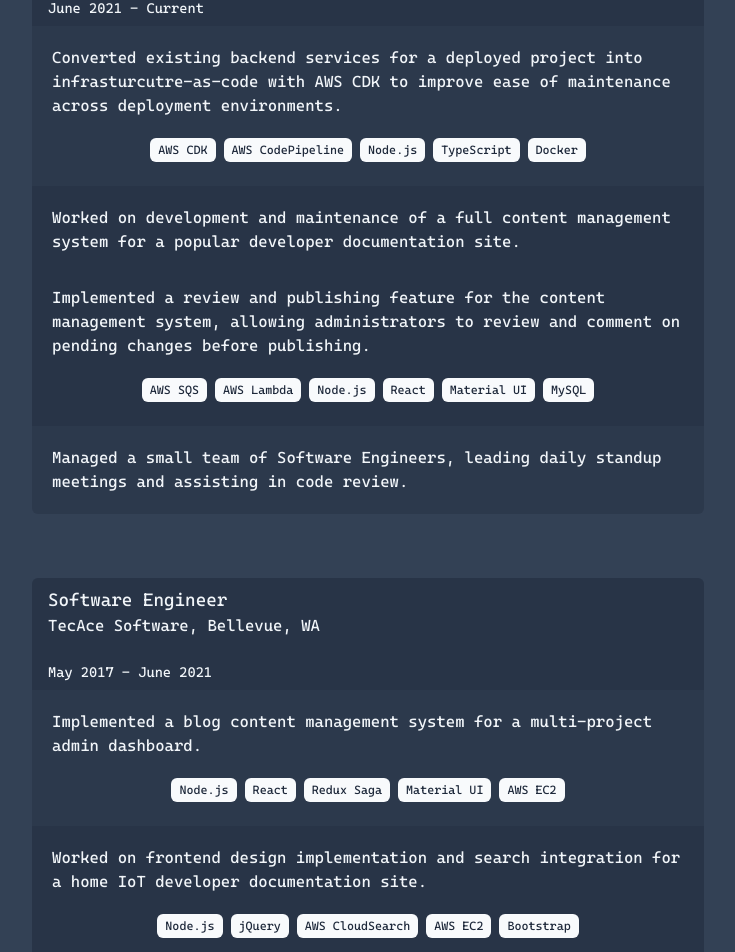
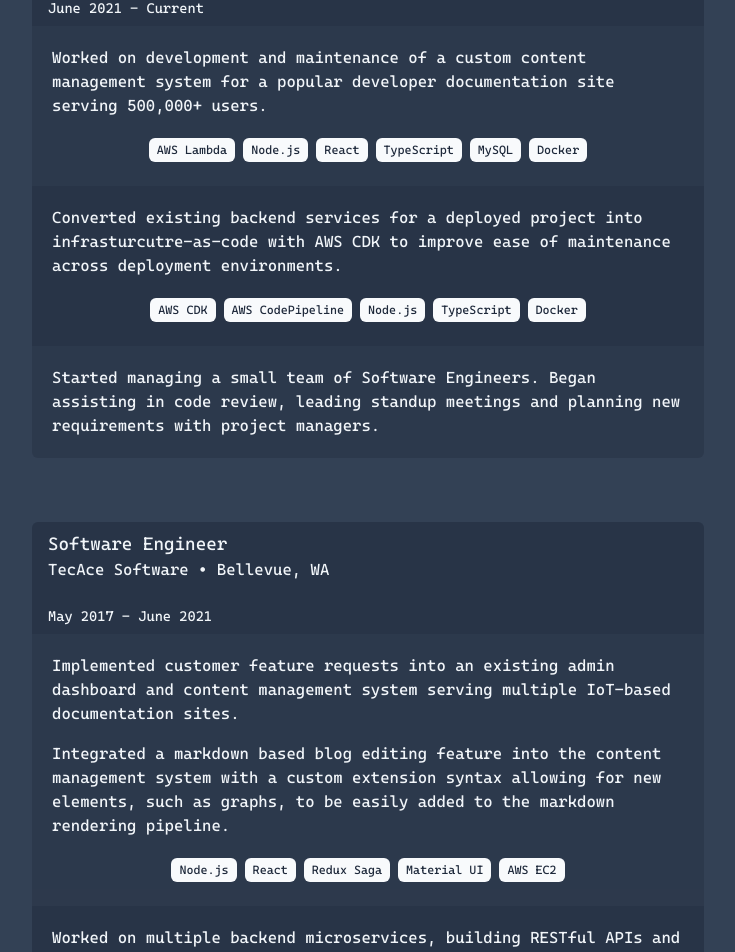
Before and after one commit to wthomase/wthomase.github.io, a React (Vite) app: page /experience in a window 1280 px wide. Shown: the part 320-1272 px from the top of the page, without its empty margins (272-1007 px from the left). Built offline with nearby package versions, Linux system fonts and the light colour scheme.

Commit message:
- Updated Experience page. - Temporarily disabled language switching functionality. - Auto-organized imports on all files.

```diff
--- a/src/components/lib/Nav.tsx
+++ b/src/components/lib/Nav.tsx
@@ -1,10 +1,10 @@
+import { faLinkedin } from "@fortawesome/free-brands-svg-icons";
+import { faBars, faHome, faTimeline, faX } from "@fortawesome/free-solid-svg-icons";
 import { FontAwesomeIcon } from "@fortawesome/react-fontawesome";
-import { faBars, faX, faHome, faTimeline } from "@fortawesome/free-solid-svg-icons";
 import { useCallback, useEffect, useRef, useState } from "react";
 import { NavLink, useLocation } from "react-router-dom";
+import useLanguage, { SupportedLanguages } from "../../hooks/useLanguage";
 import useWindowResizeAnimFreeze from "../../hooks/useWindowResizeAnimFreeze";
-import { faLinkedin } from "@fortawesome/free-brands-svg-icons";
-import useLanguage, { SupportedLanguages } from "../../hooks/useLanguage";
 
 interface NavProps {
     menuOpen: boolean;
@@ -109,7 +109,7 @@
                             {translations.nav.contact}
                         </a>
                     </li>
-                    <li className="flex group cursor-pointer self-center align-middle select-none ml-8">
+                    <li className="hidden group cursor-pointer self-center align-middle select-none ml-8">
                         <div
                             onClick={() => {
                                 setLang(
--- a/src/components/lib/SlideMenu.tsx
+++ b/src/components/lib/SlideMenu.tsx
@@ -1,12 +1,12 @@
 import { useCallback, useState } from "react";
 import { NavLink } from "react-router-dom";
 
+import { faLinkedin } from "@fortawesome/free-brands-svg-icons";
+import { faHome, faTimeline } from "@fortawesome/free-solid-svg-icons";
 import { FontAwesomeIcon } from "@fortawesome/react-fontawesome";
-import { faHome, faTimeline } from "@fortawesome/free-solid-svg-icons";
-import { faLinkedin } from "@fortawesome/free-brands-svg-icons";
 
+import useLanguage, { SupportedLanguages } from "../../hooks/useLanguage";
 import useWindowResizeAnimFreeze from "../../hooks/useWindowResizeAnimFreeze";
-import useLanguage, { SupportedLanguages } from "../../hooks/useLanguage";
 
 interface SlideMenuProps {
     open: boolean;
--- a/src/components/views/Experience.tsx
+++ b/src/components/views/Experience.tsx
@@ -1,6 +1,6 @@
 import Chip from "../lib/Chip";
+import ContentContainer from "../lib/ContentContainer";
 import ContentItem from "../lib/ContentItem";
-import ContentContainer from "../lib/ContentContainer";
 
 export default function Experience() {
     return (
@@ -9,8 +9,22 @@
                 startStr={"June 2021"}
                 endStr={"Current"}
                 title={"Dev Lead"}
-                description={"TecAce Software, Bellevue, WA"}
+                description={"TecAce Software • Bellevue, WA"}
             >
+                <ContentItem>
+                    <p>
+                        Worked on development and maintenance of a custom content management system
+                        for a popular developer documentation site serving 500,000+ users.
+                    </p>
+                    <div className="mt-4 flex flex-wrap justify-center">
+                        <Chip label="AWS Lambda" />
+                        <Chip label="Node.js" />
+                        <Chip label="React" />
+                        <Chip label="TypeScript" />
+                        <Chip label="MySQL" />
+                        <Chip label="Docker" />
+                    </div>
+                </ContentItem>
                 <ContentItem>
                     <p>
                         Converted existing backend services for a deployed project into
@@ -27,27 +41,9 @@
                 </ContentItem>
                 <ContentItem>
                     <p>
-                        Worked on development and maintenance of a full content management system
-                        for a popular developer documentation site.
-                    </p>
-                    <p className="mt-8">
-                        Implemented a review and publishing feature for the content management
-                        system, allowing administrators to review and comment on pending changes
-                        before publishing.
-                    </p>
-                    <div className="mt-4 flex flex-wrap justify-center">
-                        <Chip label="AWS SQS" />
-                        <Chip label="AWS Lambda" />
-                        <Chip label="Node.js" />
-                        <Chip label="React" />
-                        <Chip label="Material UI" />
-                        <Chip label="MySQL" />
-                    </div>
-                </ContentItem>
-                <ContentItem>
-                    <p>
-                        Managed a small team of Software Engineers, leading daily standup meetings
-                        and assisting in code review.
+                        Started managing a small team of Software Engineers. Began assisting in code
+                        review, leading standup meetings and planning new requirements with project
+                        managers.
                     </p>
                 </ContentItem>
             </ContentContainer>
@@ -55,12 +51,17 @@
                 startStr={"May 2017"}
                 endStr={"June 2021"}
                 title={"Software Engineer"}
-                description={"TecAce Software, Bellevue, WA"}
+                description={"TecAce Software • Bellevue, WA"}
             >
                 <ContentItem>
                     <p>
-                        Implemented a blog content management system for a multi-project admin
-                        dashboard.
+                        Implemented customer feature requests into an existing admin dashboard and
+                        content management system serving multiple IoT-based documentation sites.
+                    </p>
+                    <p className="mt-4">
+                        Integrated a markdown based blog editing feature into the content management
+                        system with a custom extension syntax allowing for new elements, such as
+                        graphs, to be easily added to the markdown rendering pipeline.
                     </p>
                     <div className="mt-4 flex flex-wrap justify-center">
                         <Chip label="Node.js" />
@@ -72,15 +73,15 @@
                 </ContentItem>
                 <ContentItem>
                     <p>
-                        Worked on frontend design implementation and search integration for a home
-                        IoT developer documentation site.
+                        Worked on multiple backend microservices, building RESTful APIs and
+                        providing storage, search and analytics services to an existing deployed
+                        project.
                     </p>
                     <div className="mt-4 flex flex-wrap justify-center">
                         <Chip label="Node.js" />
-                        <Chip label="jQuery" />
+                        <Chip label="Express.js" />
                         <Chip label="AWS CloudSearch" />
-                        <Chip label="AWS EC2" />
-                        <Chip label="Bootstrap" />
+                        <Chip label="MySQL" />
                     </div>
                 </ContentItem>
             </ContentContainer>
--- a/src/hooks/useAutoTextTyper.ts
+++ b/src/hooks/useAutoTextTyper.ts
@@ -25,7 +25,10 @@
     ENQUEUE = "ENQUEUE",
 }
 
-function typingTextReducer(state: TypingTextState, action: { type: ActionTypes, word?: string }): TypingTextState {
+function typingTextReducer(
+    state: TypingTextState,
+    action: { type: ActionTypes; word?: string }
+): TypingTextState {
     switch (action.type) {
         case ActionTypes.FORWARD:
             return {
@@ -59,17 +62,20 @@
 
             return {
                 ...state,
-                dir: state.words.length > 0 && state.words[0] !== action.word ? ActionTypes.BACKWARD : ActionTypes.FORWARD,
+                dir:
+                    state.words.length > 0 && state.words[0] !== action.word
+                        ? ActionTypes.BACKWARD
+                        : ActionTypes.FORWARD,
                 strIndex: state.words.length > 0 ? state.strIndex : 0,
                 cycled: state.words.length > 0,
                 idle: false,
-                words
-            }
+                words,
+            };
         }
         case ActionTypes.IDLE:
             return {
                 ...state,
-                idle: true
+                idle: true,
             };
         default:
             throw Error("Fatal: Action type did not match.");
@@ -128,7 +134,7 @@
         text: state.curWord,
         cursorVisible,
         enqueueWord: (word: string) => {
-            dispatch({ type: ActionTypes.ENQUEUE, word })
-        }
+            dispatch({ type: ActionTypes.ENQUEUE, word });
+        },
     };
 }
--- a/src/hooks/useHasBeenInViewPort.ts
+++ b/src/hooks/useHasBeenInViewPort.ts
@@ -1,4 +1,4 @@
-import { useState, useRef, useEffect } from "react";
+import { useEffect, useRef, useState } from "react";
 
 export default function uasHasBeenInViewPort(
     ele: HTMLElement | null,
--- a/src/hooks/useInterval.ts
+++ b/src/hooks/useInterval.ts
@@ -1,4 +1,4 @@
-import { useRef, useEffect } from "react";
+import { useEffect, useRef } from "react";
 
 // TSified verison of Dan Abramov's useInterval: https://overreacted.io/making-setinterval-declarative-with-react-hooks/
 export default function useInterval(callback: () => any, delayMs: number | null) {
--- a/src/util/translations.ts
+++ b/src/util/translations.ts
@@ -6,14 +6,14 @@
         home: string;
         experience: string;
         notFound: string;
-    },
+    };
     nav: {
         home: string;
         experience: string;
         contact: string;
         swap: string;
-    }
-}
+    };
+};
 
 const translations: Record<SupportedLanguages, TranslationMap> = {
     en: {
@@ -21,30 +21,29 @@
         titles: {
             home: "Hello!",
             experience: "Experience",
-            notFound: "Not Found!"
+            notFound: "Not Found!",
         },
         nav: {
             home: "Home",
             experience: "Experience",
             contact: "Contact",
-            swap: "日本語"
-        }
+            swap: "日本語",
+        },
     },
     ja: {
         name: "トマス　ウッドワード",
         titles: {
             home: "こんにちは！",
             experience: "職歴",
-            notFound: "ページが見つかりませんでした！"
+            notFound: "ページが見つかりませんでした！",
         },
         nav: {
             home: "ホーム",
             experience: "職歴",
             contact: "連絡",
-            swap: "English"
-        }
-    }
-}
-
+            swap: "English",
+        },
+    },
+};
 
 export default translations;
```
Also changed, not shown: src/App.tsx (+4 -4 lines), src/hooks/useLanguage.ts (+10 -10 lines), 2 other files (tests, documents, lock files or other folders).
